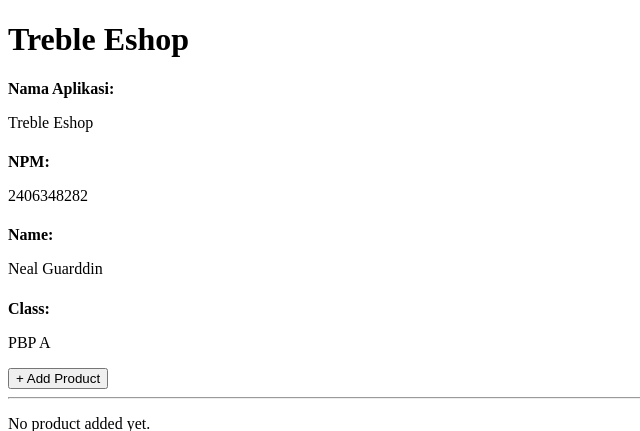
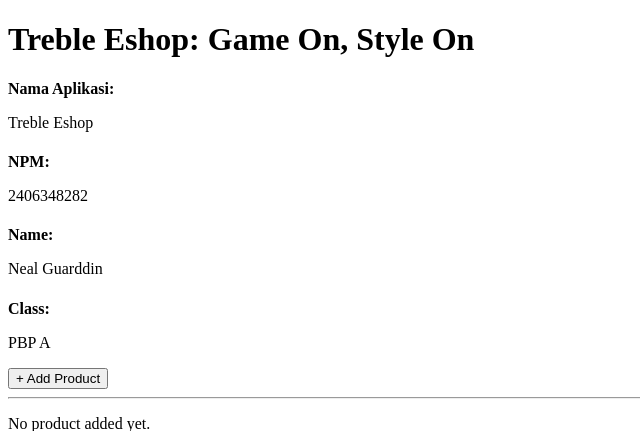
Before and after one commit to CerebrumCoder/treble-eshop, a Django app: page / in a window 1280 px wide. Shown: the top 431 px of the page, without its empty margins (0-640 px from the left). Run offline with Django 5.2, Linux system fonts and the light colour scheme; data that the repository does not hold is empty.

```diff
--- a/main/templates/main.html
+++ b/main/templates/main.html
@@ -1,6 +1,6 @@
 {% extends 'base.html' %}
 {% block content %}
-<h1>Treble Eshop</h1>
+<h1>Treble Eshop: Game On, Style On</h1>
 
 <h4 style="margin-bottom:1px;">Nama Aplikasi: </h4>
 <p>{{ nama_aplikasi }}</p>
```
